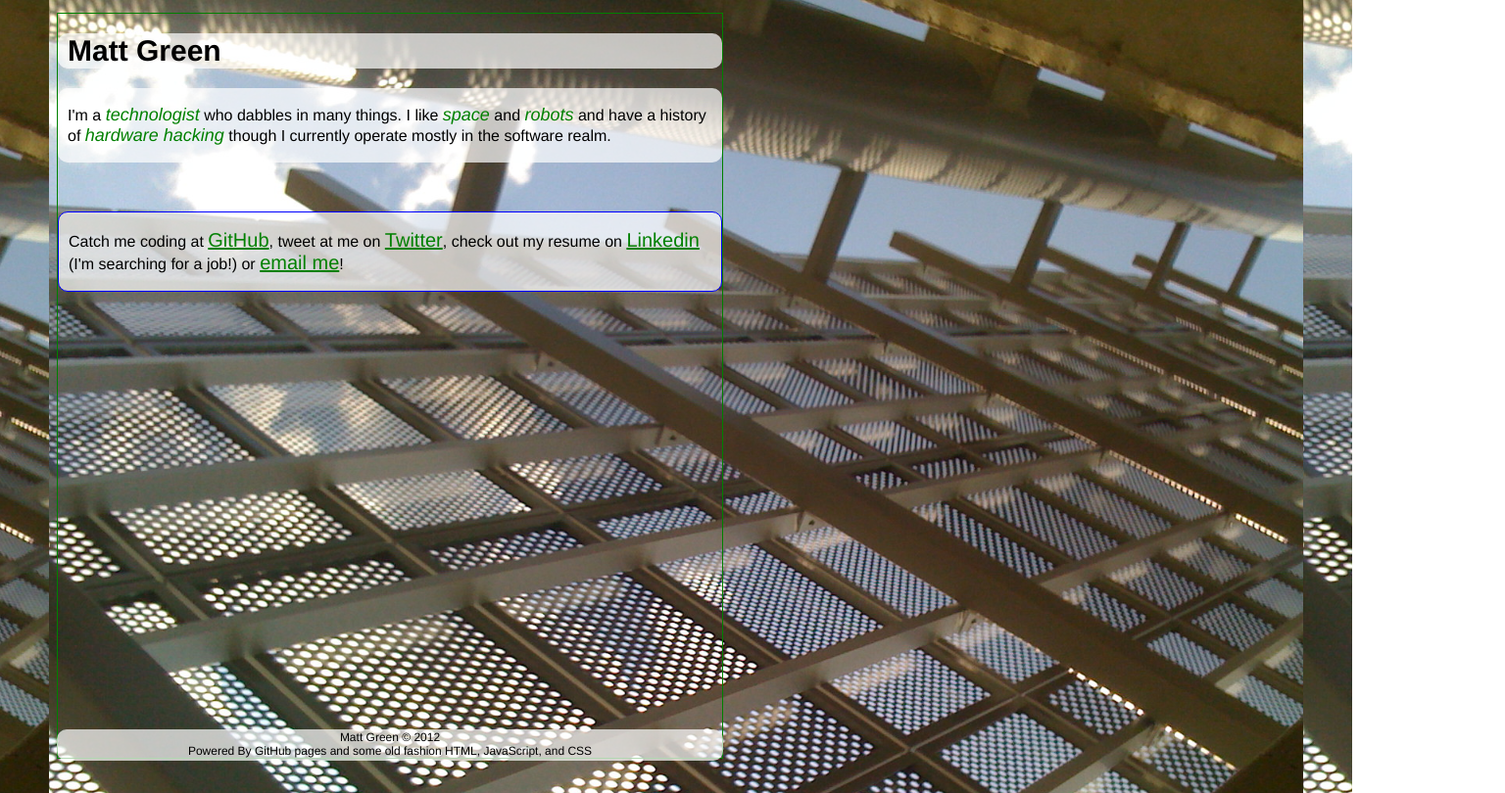
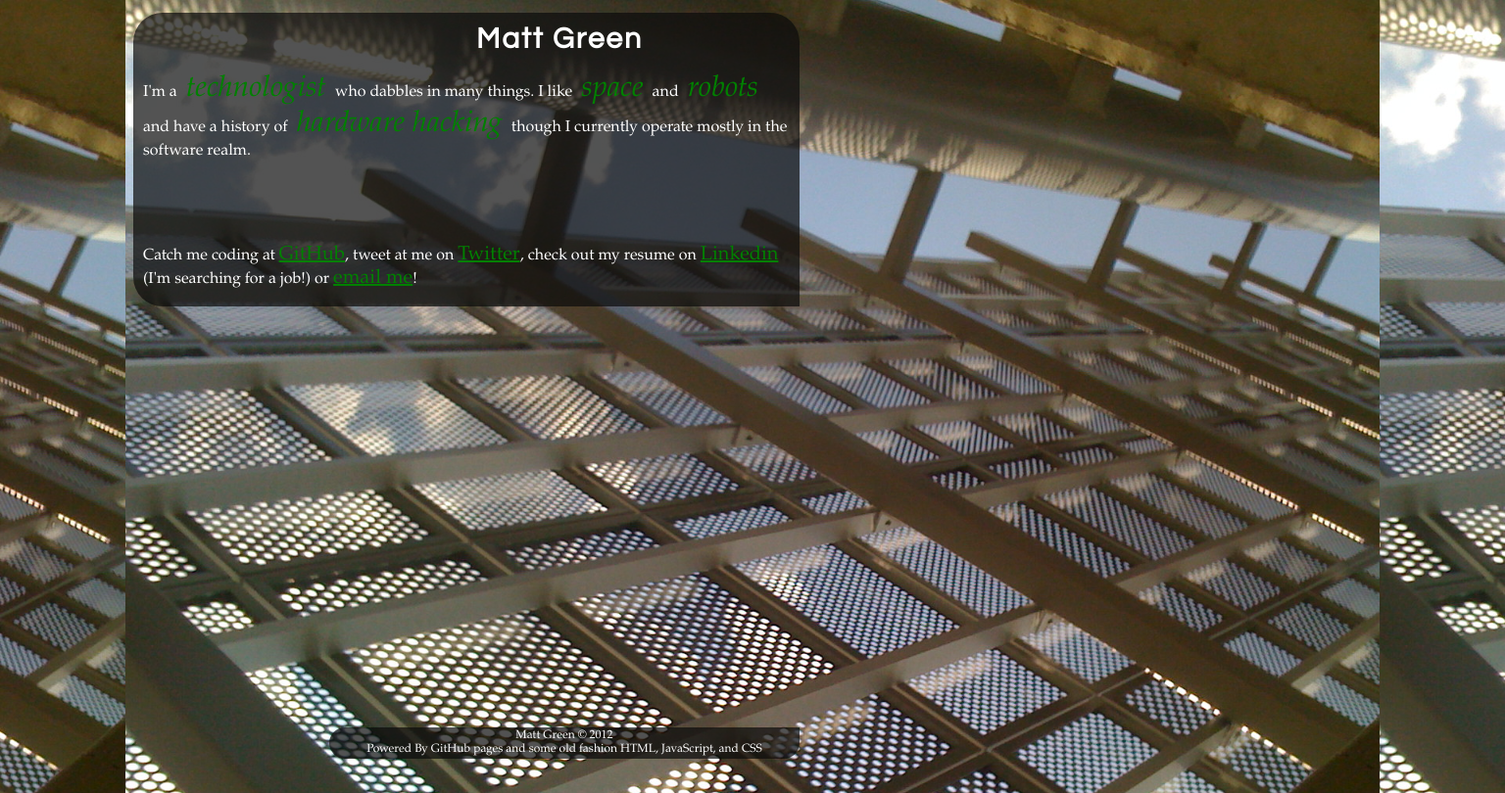
Before and after one commit to emgeee/emgeee.github.io, a plain HTML site: page index.html in a window 1280 px wide. Shown: the whole page at 98% size, 1536 px wide, since content can reach past the window. Drawn offline with nearby package versions, Linux system fonts and the light colour scheme.

Commit message:
added some more changes

```diff
--- a/index.html
+++ b/index.html
@@ -11,7 +11,9 @@
 </head>
 <body>
 <div id="container">
+<div id="text">
   <h1 id="name">Matt Green</h1>
+
   <div id="about">
     <p>I'm a <em>technologist</em> who dabbles in many things. I like <em>space</em> and <em>robots</em> and have a history of <em>hardware hacking</em> though I currently operate mostly in the software realm.
     </p>
@@ -25,6 +27,7 @@
     </p>
   </div>
 </div>
+</div>
 
 <div id="footer">
   Matt Green &copy 2012</br>
--- a/styles/home.css
+++ b/styles/home.css
@@ -2,7 +2,9 @@ html{
   height:100%;
   width:100%;
 
-  padding: 5px 50px;
+  padding: 5px 10%;
+
+  font-family: Baskerville, "Baskerville Old Face", "Hoefler Text", Garamond, "Times New Roman", serif;  color: white  ;
 
   background: url('../images/bg.jpg') no-repeat center center fixed;
   -webkit-background-size: cover;
@@ -13,7 +15,6 @@ html{
 }
 
 body{
-  font-family:"Helvetica";
   height:95%;
   width:680px;
 
@@ -21,45 +22,49 @@ body{
 
 #container{
   min-height:100%;
-
   margin: auto;
 
-  border: 1px green solid;
+}
+
+#text{
+  min-height:100%;
+  margin: auto;
+  padding-top: 10px;
+
+  background: rgba(10,10,10,.7);
+  border-radius: 30px 30px 0px 30px;
 }
 
 #name{
+
+  margin: 0px 0px 0px 50%;
+
   font-size: 30px;
-  background: rgba(255,255,255,.7);
+  font-family: "Century Gothic", CenturyGothic, AppleGothic, sans-serif;
+  letter-spacing:2px;
 
-  border-radius: 10px;
   /* top/bottom left/right */
   padding: 1px 10px;
-
-
-
 }
 
 #about{
-  background: rgba(255,255,255,.7);
 
-  border-radius: 10px;
   /* top/bottom left/right */
   padding: 1px 10px;
-
-
 }
 
 #about em{
   font-size: 18px;
+  font-style: oblique;
+  font-size: 30px;
   color: green;
+
+  padding: 0px 5px;
 }
 
 #contact{
   margin-top: 50px;
-  border: 1px blue solid;
 
-  background: rgba(255,255,255,.7);
-  border-radius: 10px;
   /* top/bottom left/right */
   padding: 1px 10px;
 
@@ -73,12 +78,13 @@ body{
 #footer{
   text-align: center;
   height: 30px;
-  margin: -30px auto 0 auto;
+  width: 460px;
+  margin: -30px 0 0 auto;
   font-size: 12px;
 
-  background: rgba(255,255,255,.7);
-  border-radius: 10px;
+  background: rgba(10,10,10,.7);
   /* top/bottom left/right */
   padding: 1px 10px;
+  border-radius: 30px 0px 30px 30px;
 
 }
```
